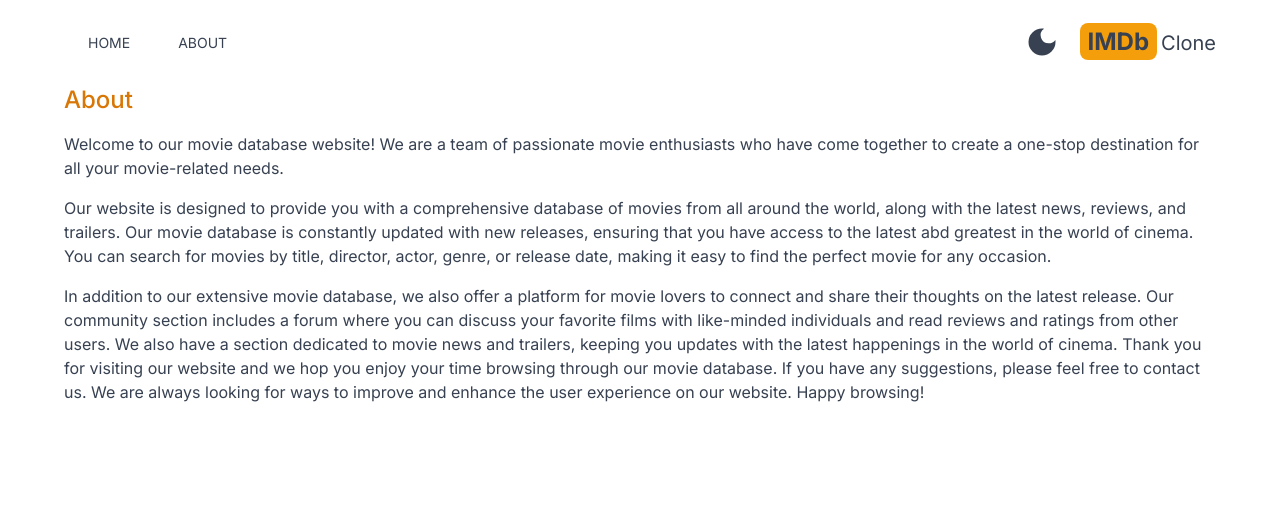
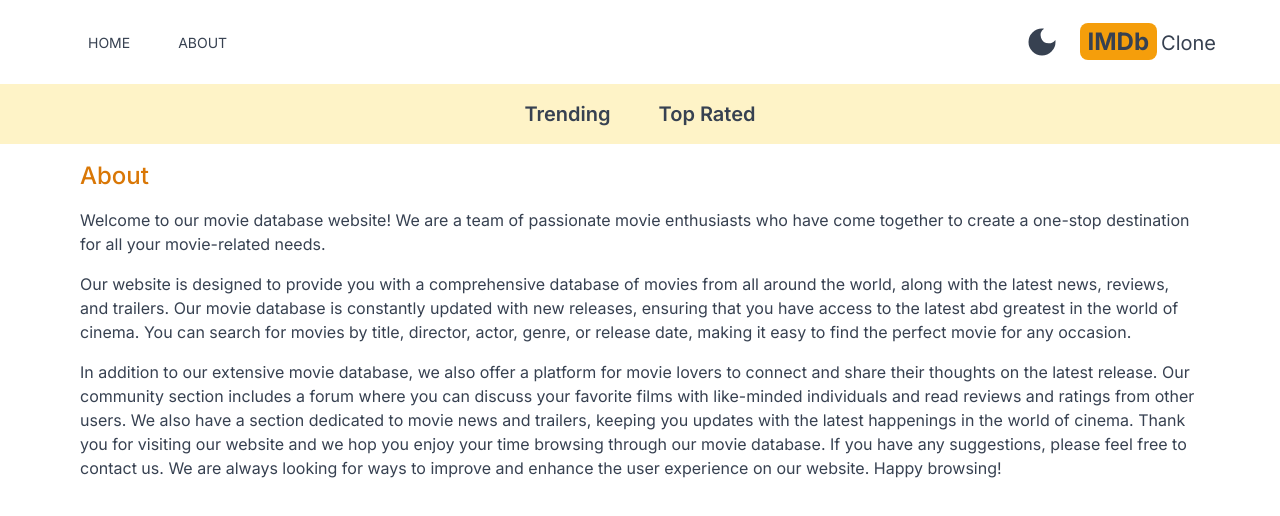
Before and after one commit to ChijiokeElijah/IMDb-clone, a Next.js app: page /about in a window 1280 px wide. Shown: the top 516 px of the page. Built offline with nearby package versions, Linux system fonts and the light colour scheme.

Commit message:
create the navbar component

```diff
--- a/src/app/about/page.jsx
+++ b/src/app/about/page.jsx
@@ -2,7 +2,7 @@ import React from 'react'
 
 export default function About() {
   return (
-    <div className='max-w-6xl mx-auto space-y-4'>
+    <div className='max-w-6xl mx-auto space-y-4 p-4'>
         <h1 className="text-2xl font-medium text-amber-600"> About</h1>
         <p>
             Welcome to our movie database website! We are a team of passionate movie enthusiasts who have come together to create a one-stop destination for all your movie-related needs.
--- a/src/app/layout.js
+++ b/src/app/layout.js
@@ -2,6 +2,7 @@ import Header from "@/components/Header";
 import "./globals.css";
 import { Inter } from "next/font/google";
 import Providers from "@/Providers";
+import Navbar from "@/components/Navbar";
 
 
 const inter = Inter({ subsets: ["latin"] });
@@ -20,6 +21,7 @@ export default function RootLayout({ children }) {
           <Header />
 
           {/* navBar */}
+          <Navbar />
 
           {/* SearchBox */}
 
--- /dev/null
+++ b/src/components/Navbar.jsx
@@ -0,0 +1,11 @@
+import React from 'react'
+import NavbarItem from './NavbarItem'
+
+export default function Navbar() {
+  return (
+    <div className='flex justify-center dark:bg-gray-600  bg-amber-100 lg:text-xl p-4'>
+        <NavbarItem title="Trending" param="fetchTrending"/>
+        <NavbarItem title="Top Rated" param="fetchTopRated"/>
+    </div>
+  )
+}
--- /dev/null
+++ b/src/components/NavbarItem.jsx
@@ -0,0 +1,22 @@
+"use client"
+import Link from 'next/link'
+import React from 'react'
+import {useSearchParams} from "next/navigation"
+
+export default function NavbarItem({title, param}) {
+    const searchParams = useSearchParams();
+    const genre = searchParams.get("genre")
+  return (
+    <div>
+        <Link
+        className={`m-4 hover:text-amber-600 font-semibold
+        p-2 ${
+            genre &&  genre === param && "underline underline-offset-8 decoration-4 decoration-amber-500 rounded-lg"
+
+        }`}
+        href={`/?genre=${param}`}>
+            {title}
+        </Link>
+    </div>
+  )
+}
```
